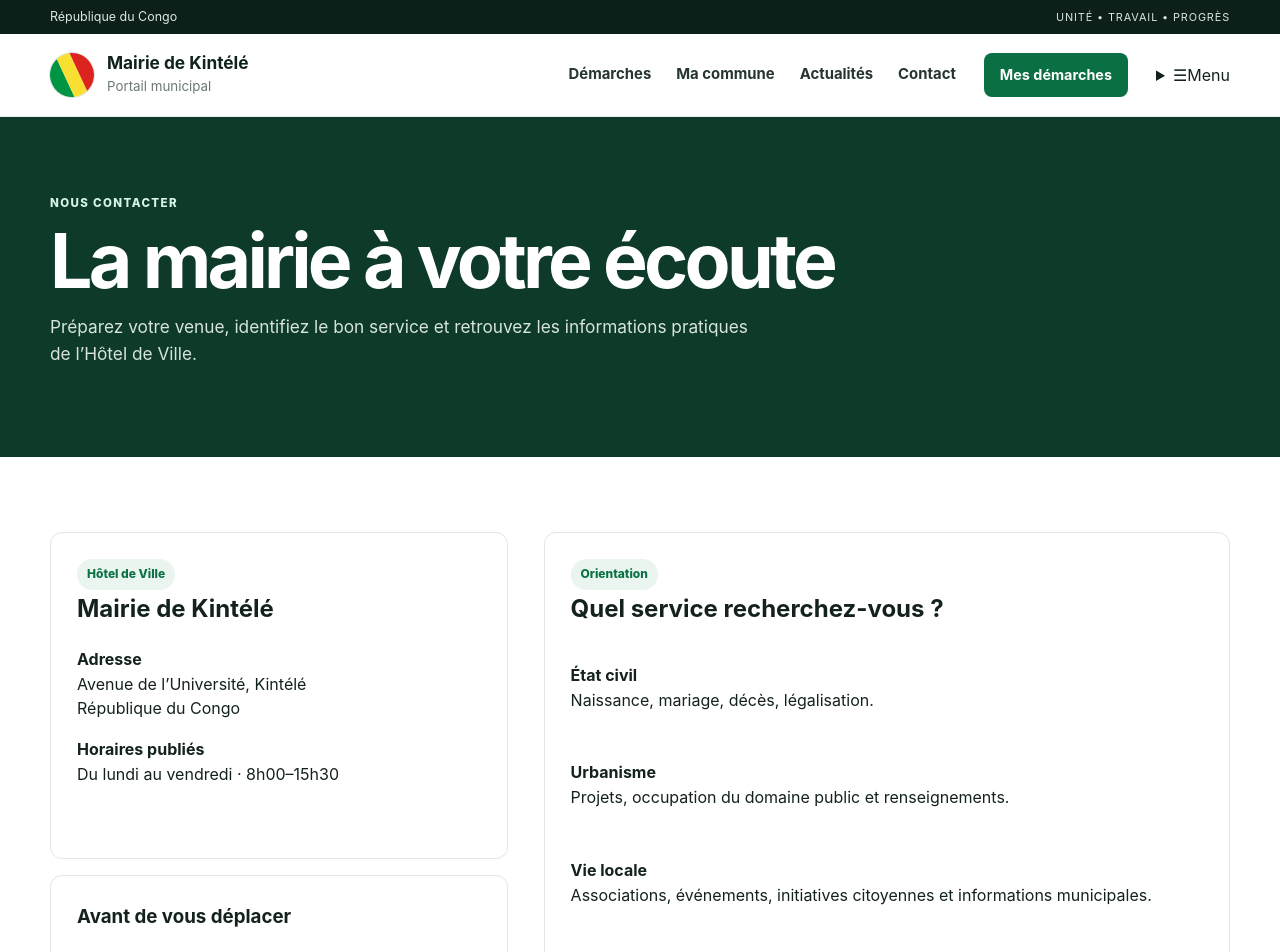
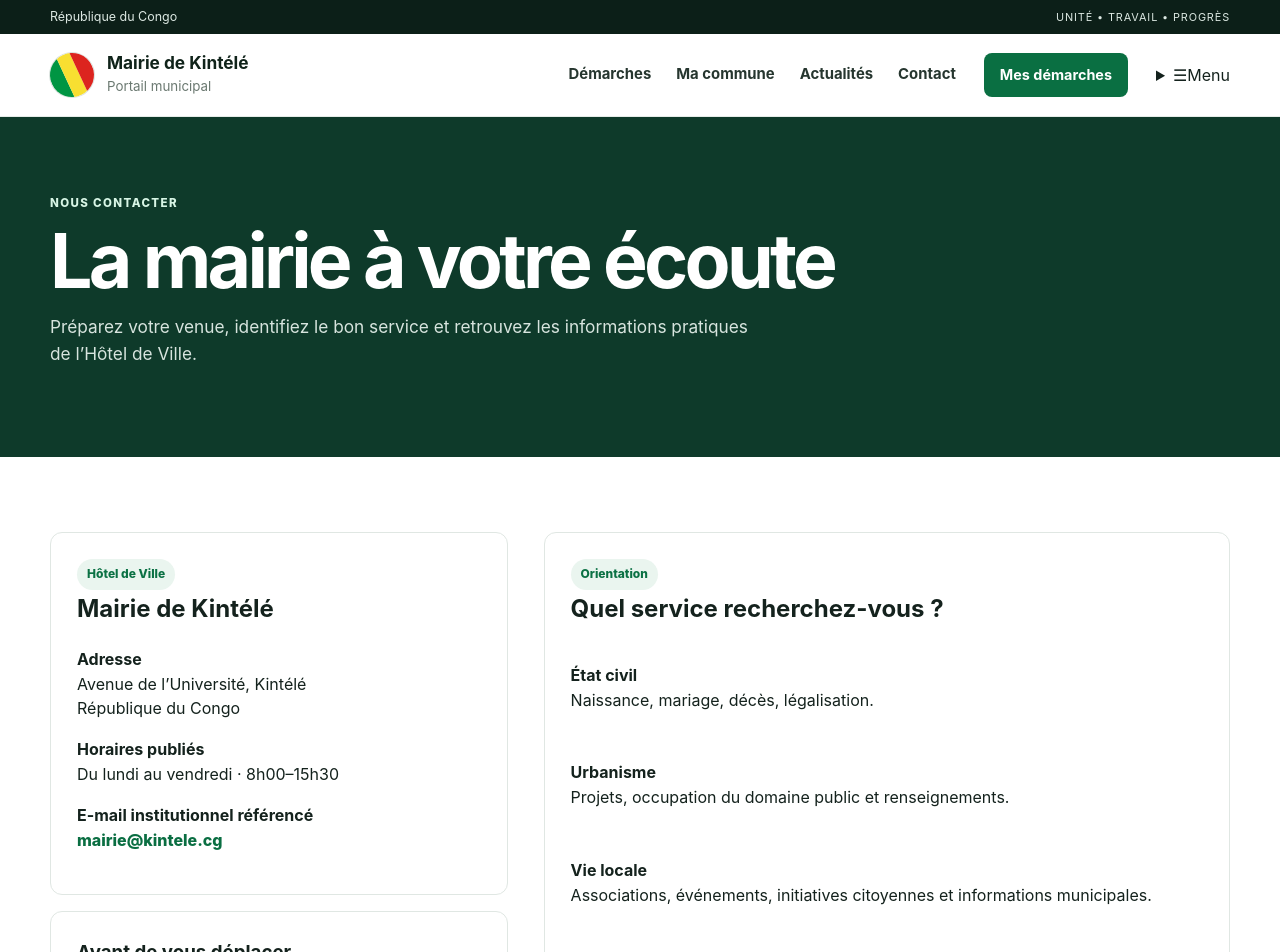
Before and after one commit to sysandro02-byte/Mairie-de-kintele, a Next.js app: page /contact in a window 1280 px wide. Shown: the top 952 px of the page. Built offline with nearby package versions, Linux system fonts and the light colour scheme.

Commit message:
fix: update Kintélé contact information

```diff
--- a/app/contact/page.tsx
+++ b/app/contact/page.tsx
@@ -16,6 +16,7 @@ export default function ContactPage() {
               <h2>Mairie de Kintélé</h2>
               <p><strong>Adresse</strong><br />Avenue de l’Université, Kintélé<br />République du Congo</p>
               <p><strong>Horaires publiés</strong><br />Du lundi au vendredi · 8h00–15h30</p>
+              <p><strong>E-mail institutionnel référencé</strong><br /><a className="text-link" href="mailto:mairie@kintele.cg">mairie@kintele.cg</a></p>
             </article>
             <article className="info-card">
               <h3>Avant de vous déplacer</h3>
@@ -31,7 +32,7 @@ export default function ContactPage() {
               <p><strong>Vie locale</strong><br />Associations, événements, initiatives citoyennes et informations municipales.</p>
               <p><strong>Secrétariat municipal</strong><br />Courriers, rendez-vous et orientation générale.</p>
             </div>
-            <a className="button button-primary" href="mailto:contact@xn--communedekintl-nkbb.com">Écrire à la mairie</a>
+            <a className="button button-primary" href="mailto:mairie@kintele.cg">Écrire à la mairie</a>
           </article>
         </div>
       </section>
```
